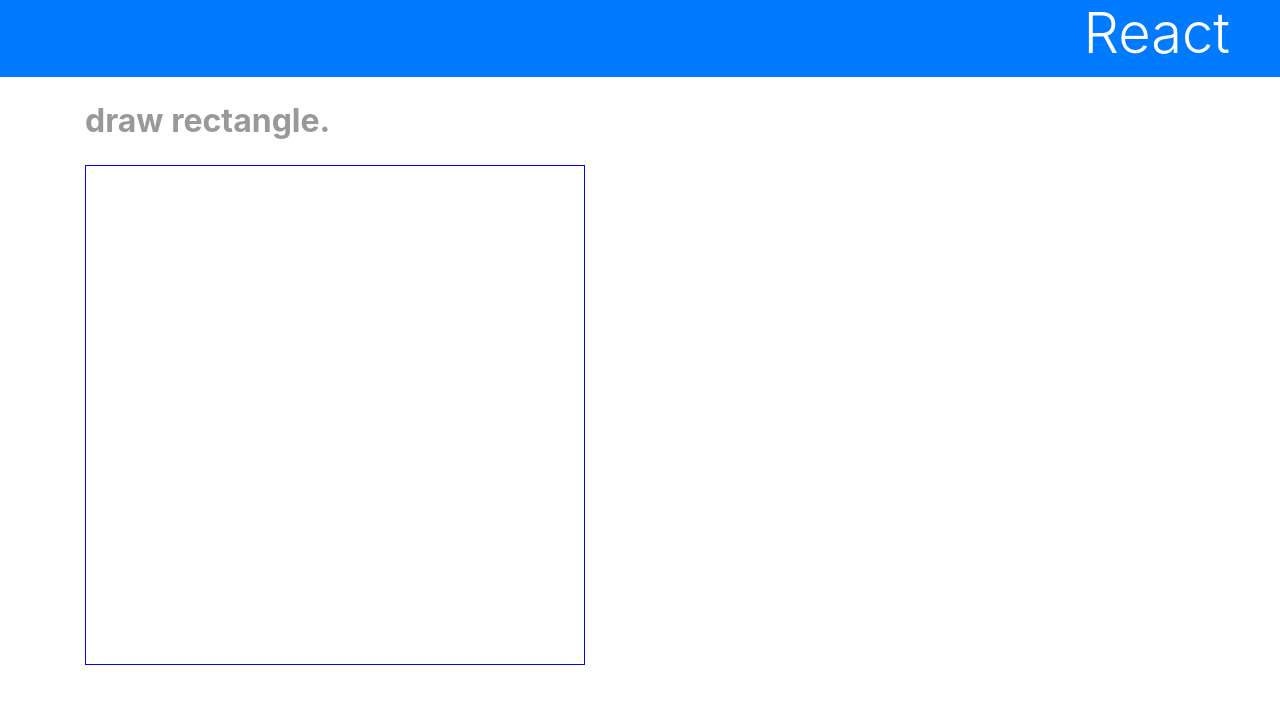
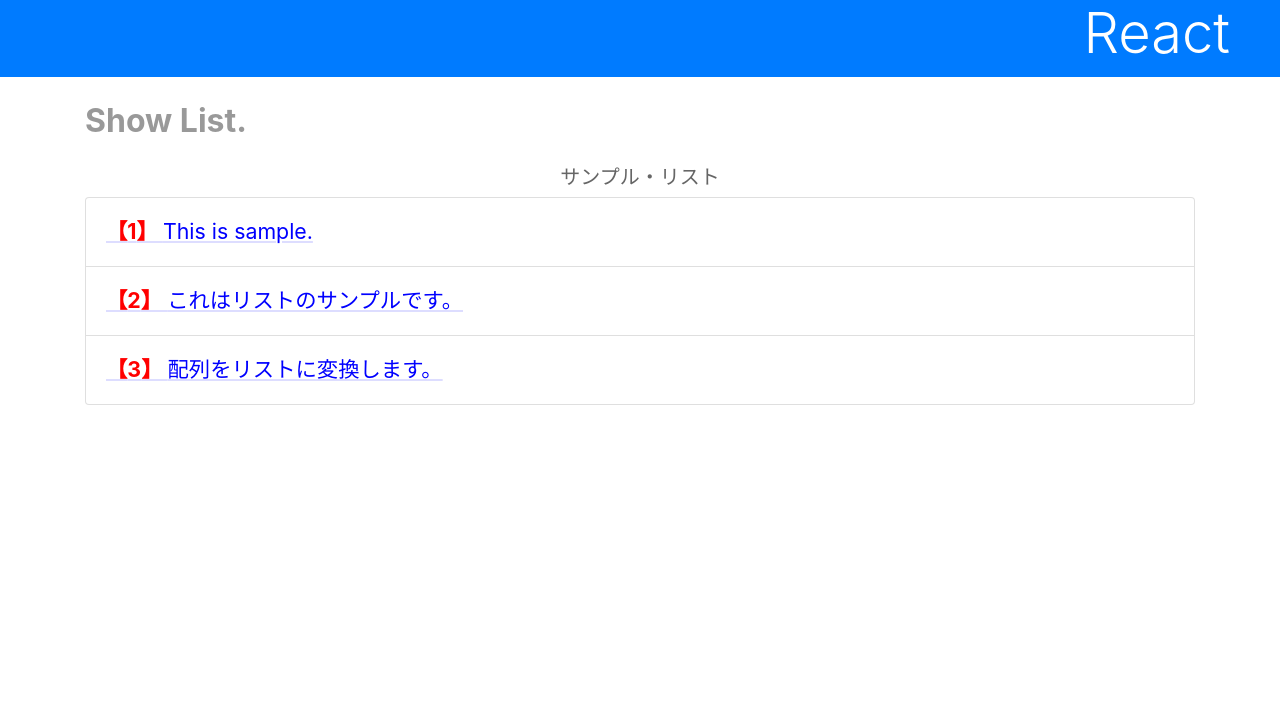
Before and after one commit to mendelssohnbach/react-next-getting-started, a React (Create React App) app: page / in a window 1280 px wide. Shown: the top 704 px of the page. Built offline with nearby package versions, Linux system fonts and the light colour scheme.

Commit message:
list3-24

```diff
--- a/src/App.js
+++ b/src/App.js
@@ -2,42 +2,13 @@
 import './App.css';
 
 class App extends React.Component {
-  data = [];
-
-  area = {
-    width: '500px',
-    height: '500px',
-    border: '1px solid blue',
-  };
+  data = ['This is sample.', 'これはリストのサンプルです。', '配列をリストに変換します。'];
 
   constructor(props) {
     super(props);
     this.state = {
       list: this.data,
     };
-    this.doAction = this.doAction.bind(this);
-  }
-
-  doAction(e) {
-    let x = e.pageX;
-    let y = e.pageY;
-    this.data.push({ x, y });
-    this.setState({
-      list: this.data,
-    });
-    console.log(this.data);
-  }
-
-  draw(d) {
-    let s = {
-      position: 'absolute',
-      left: d.x - 25 + 'px',
-      top: d.y - 25 + 'px',
-      width: '50px',
-      height: '50px',
-      backgroundColor: '#66f3',
-    };
-    return <div style={s}></div>;
   }
 
   render() {
@@ -45,14 +16,55 @@
       <div>
         <h1 className="bg-primary text-white display-4">React</h1>
         <div className="container">
-          <p className="subtitle">draw rectangle.</p>
-          <div style={this.area} onClick={this.doAction}>
-            {this.data.map((value) => this.draw(value))}
-          </div>
+          <p className="subtitle">Show List.</p>
+          <List title="サンプル・リスト" data={this.data} />
         </div>
       </div>
     );
   }
 }
 
+class List extends React.Component {
+  number = 1;
+
+  render() {
+    const data = this.props.data;
+    return (
+      <div>
+        <p className="h5 text-center">{this.props.title}</p>
+        <ul className="list-group">
+          {data.map((item, key) => (
+            <li className="list-group-item" key={key}>
+              <Item number={key + 1} value={item} />
+            </li>
+          ))}
+        </ul>
+      </div>
+    );
+  }
+}
+
+class Item extends React.Component {
+  itm = {
+    fontSize: '16pt',
+    color: '#00f',
+    textDecoration: 'underline',
+    textDecorationColor: '#ddf',
+  };
+
+  num = {
+    fontWeight: 'bold',
+    color: 'red',
+  };
+
+  render() {
+    return (
+      <p style={this.itm}>
+        <span style={this.num}>【{this.props.number}】&nbsp;</span>
+        {this.props.value}
+      </p>
+    );
+  }
+}
+
 export default App;
```
